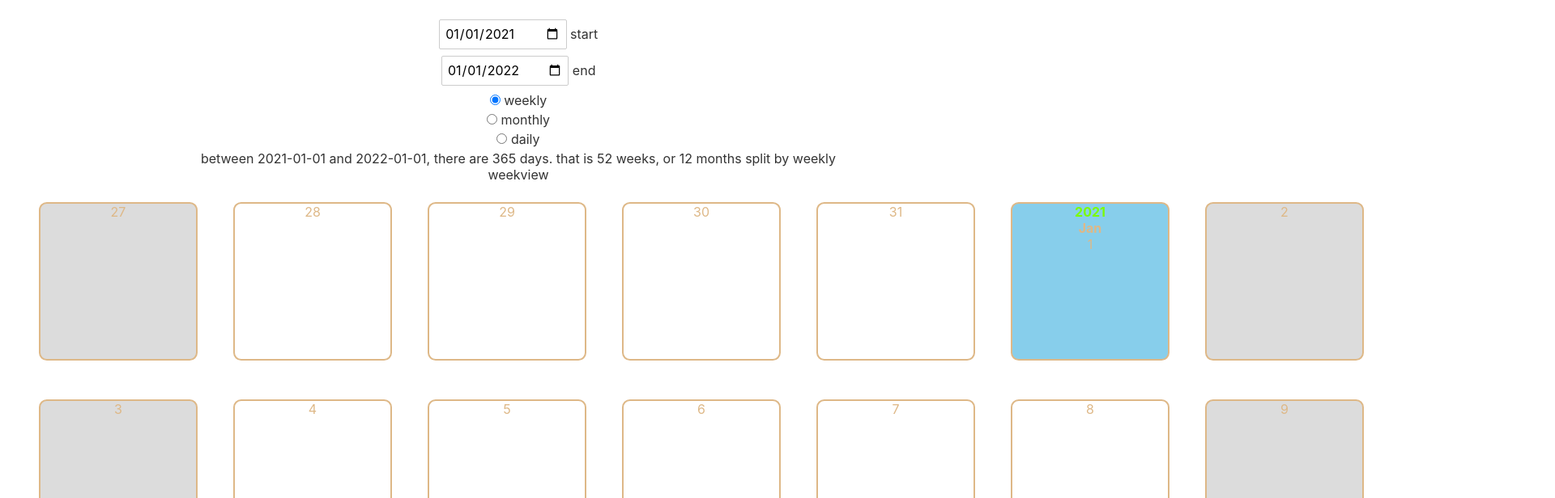
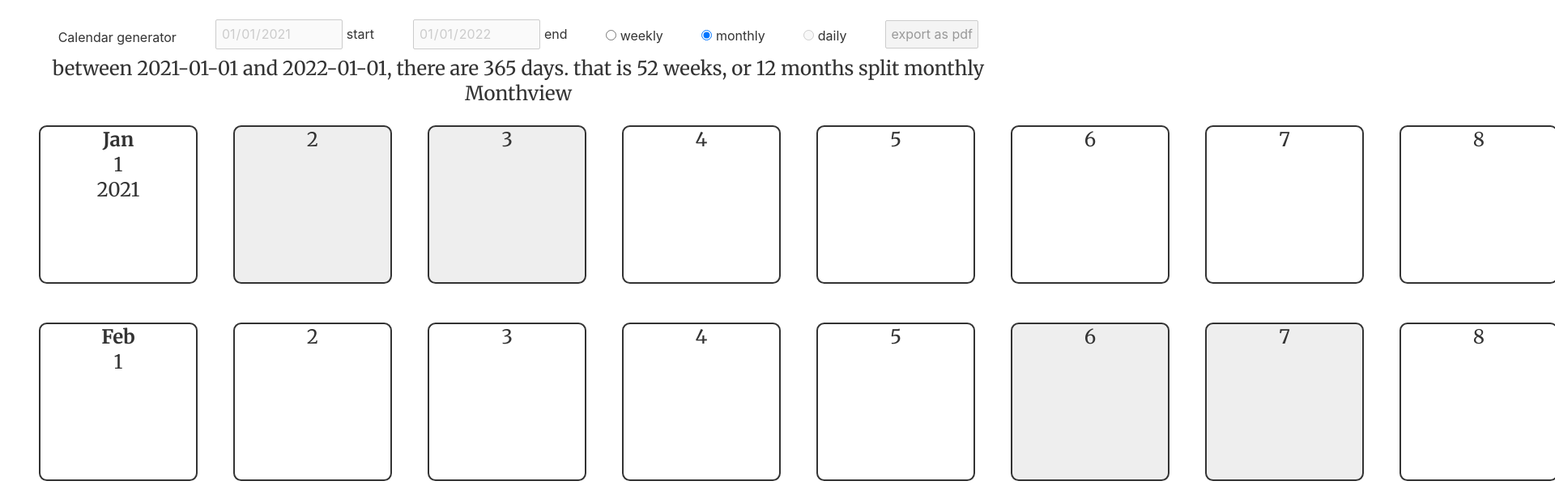
Before and after one commit to deddu/calendar-generator, a Svelte app: page / in a window 1280 px wide. Shown: the top 616 px of the page at 81% size, 1920 px wide, since content can reach past the window. Built offline with nearby package versions, Linux system fonts and the light colour scheme.

Commit message:
font and style fixes, and the header some
disables stuff that doesnt work yet

```diff
--- a/public/index.html
+++ b/public/index.html
@@ -3,7 +3,9 @@
 <head>
 	<meta charset='utf-8'>
 	<meta name='viewport' content='width=device-width,initial-scale=1'>
-
+	<link rel="preconnect" href="https://fonts.googleapis.com">
+<link rel="preconnect" href="https://fonts.gstatic.com" crossorigin>
+<link href="https://fonts.googleapis.com/css2?family=Merriweather:wght@400;700&display=swap" rel="stylesheet">
 	<title>Svelte app</title>
 
 	<link rel='icon' type='image/png' href='/favicon.png'>
--- a/src/App.svelte
+++ b/src/App.svelte
@@ -1,5 +1,5 @@
 <script>
-	let caltype = 'weekly';
+	let caltype = 'monthly';
 	let start = '2021-01-01';
 	let end = '2022-01-01';
 
@@ -8,13 +8,15 @@
 </script>
 
 <main>
+<header>
+	<div>Calendar generator</div>
 
 	<label>
-		<input type=date bind:value={start}>
+		<input type=date disabled bind:value={start}>
 		start
 	</label>
 	<label>
-		<input type=date bind:value={end}>
+		<input type=date disabled bind:value={end}>
 		end
 	</label>
 
@@ -29,10 +31,13 @@
 </label>
 
 <label>
-	<input type=radio bind:group={caltype} value={'daily'}>
+	<input type=radio disabled bind:group={caltype} value={'daily'}>
 	daily
 </label>
 
+	<button disabled>export as pdf</button>
+
+</header>
 	<Cal start={start} end={end} caltype={caltype}></Cal>
 </main>
 
@@ -43,12 +48,11 @@
 		max-width: 240px;
 		margin: 0 auto;
 	}
-
-	h1 {
-		color: #ff3e00;
-		text-transform: uppercase;
-		font-size: 4em;
-		font-weight: 100;
+	header {
+		display: flex;
+		flex-direction: row;
+		justify-content: space-evenly;
+	    align-items:center;
 	}
 
 	@media (min-width: 640px) {
--- a/src/Cal.svelte
+++ b/src/Cal.svelte
@@ -28,35 +28,15 @@
 
 </script>
 <style>
-	div .cal {
-		/* this will only affect <p> elements in this component */
-		color: burlywood;
-        display: grid;
-        grid-template-columns:
-            repeat(var(--days-width), minmax(10px, 1fr));
-            /* column-gap: 10px; */
-        align-items: stretch;
+	.main {
+        font-family: 'Merriweather', serif;
+        font-size: .25in;
 	}
-    div .day {
-        border:2px solid;
-        border-radius: 5%;
-        margin: .4em;
-        align-self: stretch;
-        height:10em;
 
-    }
-    .sun, .sat {
-        background-color: gainsboro;
-    }
-    .first_of_month {
-        /* align-self:flex-end; */
-        /* grid-area: 4; */
-        background-color:blue;
-    }
 </style>
-<div>
+<div class='main'>
     between {start} and {end}, there are {daysCount} days. that is {weeksCount} weeks, or {monthsCount} months
-    split by {caltype}
+    split {caltype}
     {#if caltype=='weekly'}
     <Weekview days={paddeddays}></Weekview>
     {/if}
--- a/src/Monthview.svelte
+++ b/src/Monthview.svelte
@@ -1,4 +1,3 @@
-<!-- let dates = Array.from('x'.repeat(365)).map(x=>new Date()); -->
 <script>
     export let days = [];
     let w=31;
@@ -10,40 +9,33 @@
 </script>
 <style>
 	div .cal {
-		/* this will only affect <p> elements in this component */
-		color: burlywood;
         display: grid;
         grid-template-columns:
-            repeat(var(--days-width), minmax(10px, 1fr));
-            /* column-gap: 10px; */
+            repeat(var(--days-width), 2.5in);
         align-items: stretch;
 	}
     div .day {
         border:2px solid;
         border-radius: 5%;
-        margin: .4em;
+        margin: .25in;
         align-self: stretch;
-        height:10em;
-
+        height:2in;
+        width: 2in;
     }
     .day .mm {display: none;}
     .day .yy {display: none;}
 
     .sun, .sat {
-        background-color: gainsboro;
+        background-color: #eee;
     }
-    .first_of_month {
-        /* align-self:flex-end; */
-        /* grid-area: 4; */
-        background-color:skyblue;
-    }
+
     .first_of_month .mm  {
         font-weight:bold;
         display: inherit;
     }
 
-    .first_of_year .mm {
-        color:lawngreen;
+    .first_of_year .yy {
+        display: inherit;
     }
 
     .day.padding {
@@ -51,7 +43,7 @@
     }
 
 </style>
-<div> weekview
+<div> Monthview
     <div class='cal'  style="--days-width: {w}">
     {#each days as day,i }
 		<div id={i} class='day
--- a/src/Weekview.svelte
+++ b/src/Weekview.svelte
@@ -1,4 +1,4 @@
-<!-- let dates = Array.from('x'.repeat(365)).map(x=>new Date()); -->
+
 <script>
     export let days = [];
     let w=7;
@@ -8,13 +8,9 @@
 </script>
 <style>
 	div .cal {
-		/* this will only affect <p> elements in this component */
-		color: burlywood;
         display: grid;
         grid-template-columns:
         repeat(var(--days-width),  2.5in);
-        /* column-gap: 10px; */
-        /* align-items: stretch; */
 	}
     div .day {
         border:2px solid;
@@ -29,7 +25,7 @@
     .day .yy {display: none;}
 
     .sun, .sat {
-        background-color: gainsboro;
+        background-color: #eee;
     }
     .first_of_month {
         /* align-self:flex-end; */
@@ -43,13 +39,19 @@
 
     .first_of_year .yy {
         display: inherit;
-        color:lawngreen;
-        font-weight:bold;
+        font-weight:700;
     }
 
 </style>
 <div> weekview
     <div class='cal'  style="--days-width: {w}">
+    <div class='hrow'>  Sun </div>
+    <div class='hrow'>  Mon </div>
+    <div class='hrow'>  Tue </div>
+    <div class='hrow'>  Wed </div>
+    <div class='hrow'> Thu </div>
+    <div class='hrow'>  Fri </div>
+    <div class='hrow'>  Sat </div>
     {#each days as day,i }
 		<div id={i} class='day {getDow(day)} {day.date()==1?'first_of_month':''} {day.dayOfYear()==1?'first_of_year':''}'>
             <div class='yy'>{day.format('YYYY')} </div>
```
